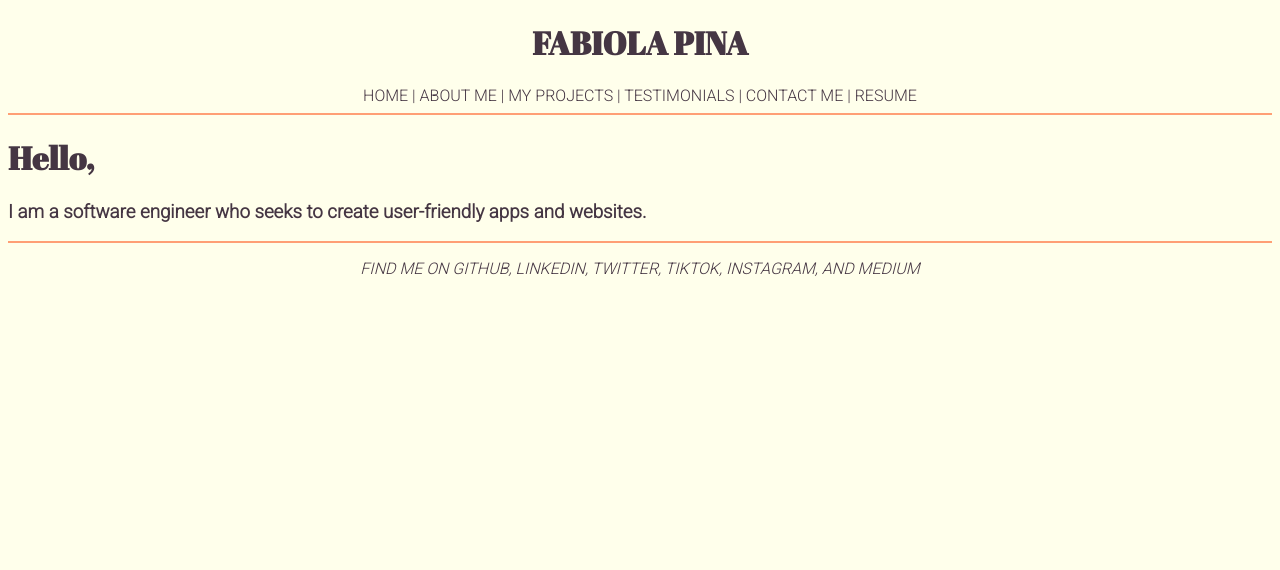
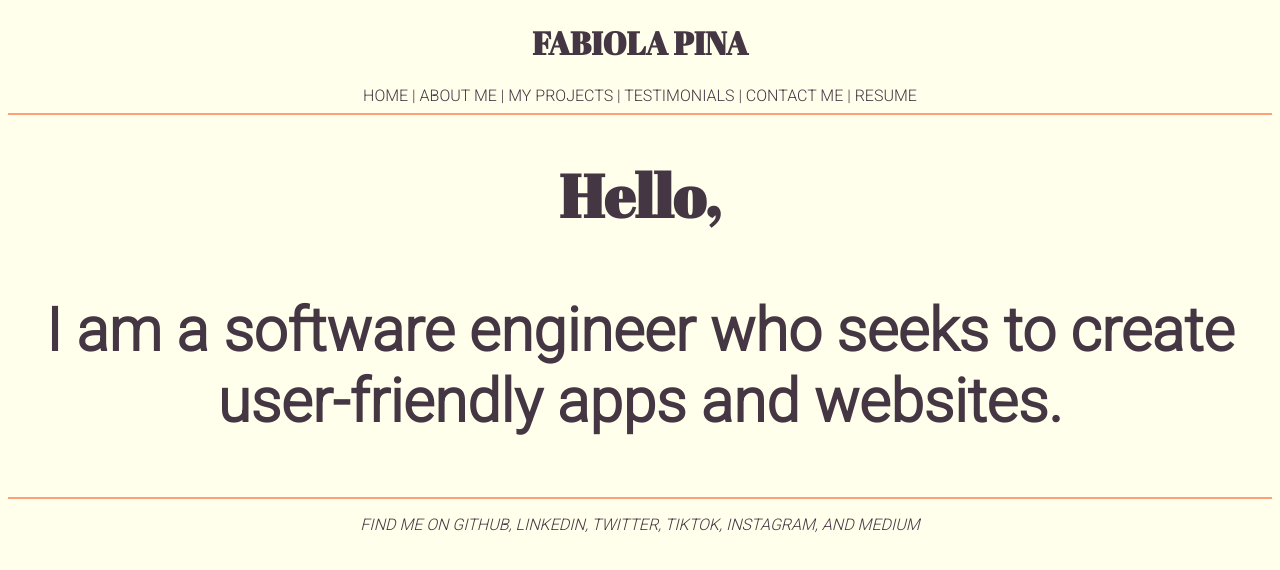
Before and after one commit to fabiolamariapina/portfolio-website, a React (Create React App) app in the folder portfolio/: page / in a window 1280 px wide. Shown: the top 570 px of the page. Built offline with nearby package versions, Linux system fonts and the light colour scheme.

Commit message:
centered contant of landing page

```diff
--- a/portfolio/src/App.js
+++ b/portfolio/src/App.js
@@ -1,6 +1,7 @@
 import React, { Component } from "react";
 import Header from "./components/Header";
 import Footer from "./components/Footer";
+import Landing from "./components/Landing";
 
 export default class App extends Component {
   render() {
@@ -9,11 +10,7 @@ export default class App extends Component {
         <Header />
         <hr />
         <main>
-          <h1>Hello,</h1>
-          <h3>
-            I am a software engineer who seeks to create user-friendly apps and
-            websites.
-          </h3>
+          <Landing />
         </main>
         <hr />
         <Footer />
--- a/portfolio/src/components/Landing.jsx
+++ b/portfolio/src/components/Landing.jsx
@@ -3,13 +3,13 @@ import React, { Component } from "react";
 export default class Landing extends Component {
   render() {
     return (
-      <main>
-        <h1>Hello,</h1>
-        <h3>
+      <div className="landing">
+        <h1 className="greeting">Hello,</h1>
+        <h3 className="tag-line">
           I am a software engineer who seeks to create user-friendly apps and
           websites.
         </h3>
-      </main>
+      </div>
     );
   }
 }
--- a/portfolio/src/index.css
+++ b/portfolio/src/index.css
@@ -47,3 +47,14 @@ a:hover {
   font-style: italic;
   text-align: center;
 }
+
+/* LANDING STYLING */
+.greeting,
+.tag-line {
+  text-align: center;
+}
+
+.greeting,
+.tag-line {
+  font-size: 60px;
+}
```
Also changed, not shown: 1 other file (tests, documents, lock files or other folders).
